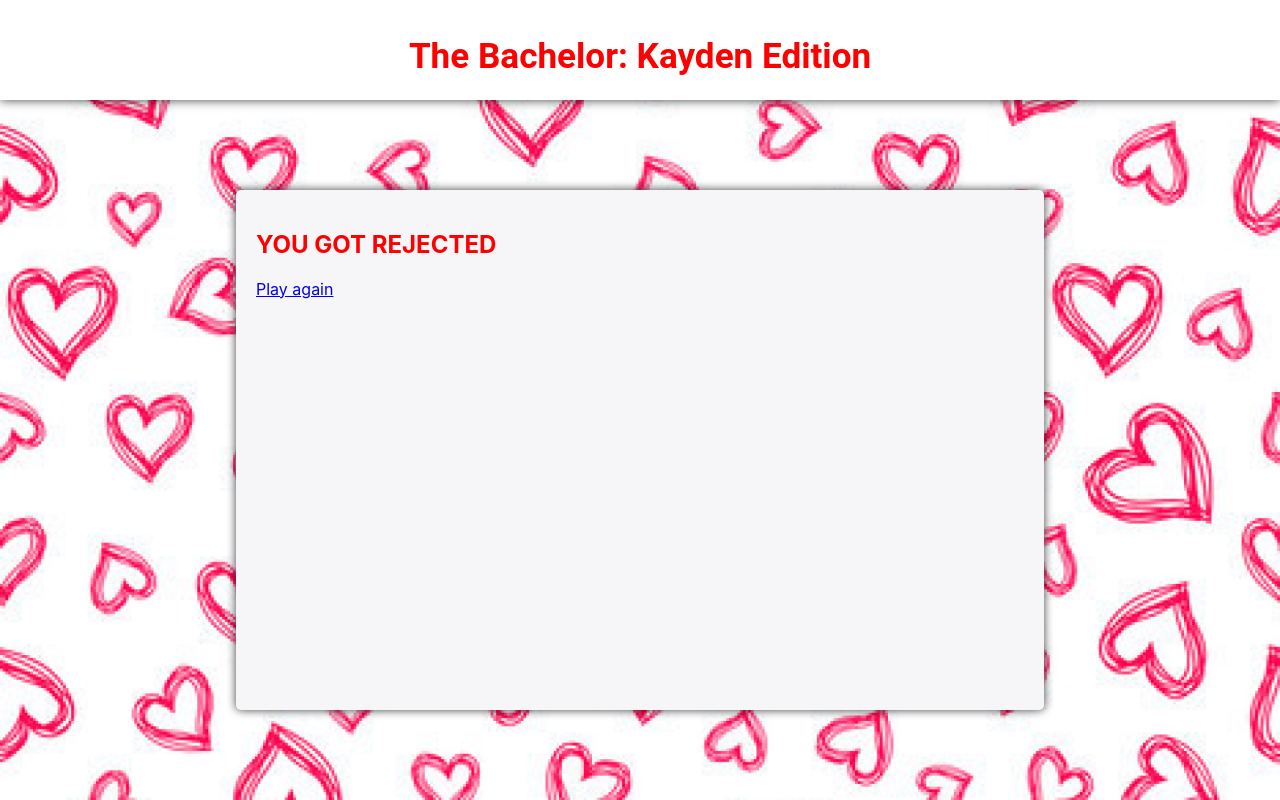
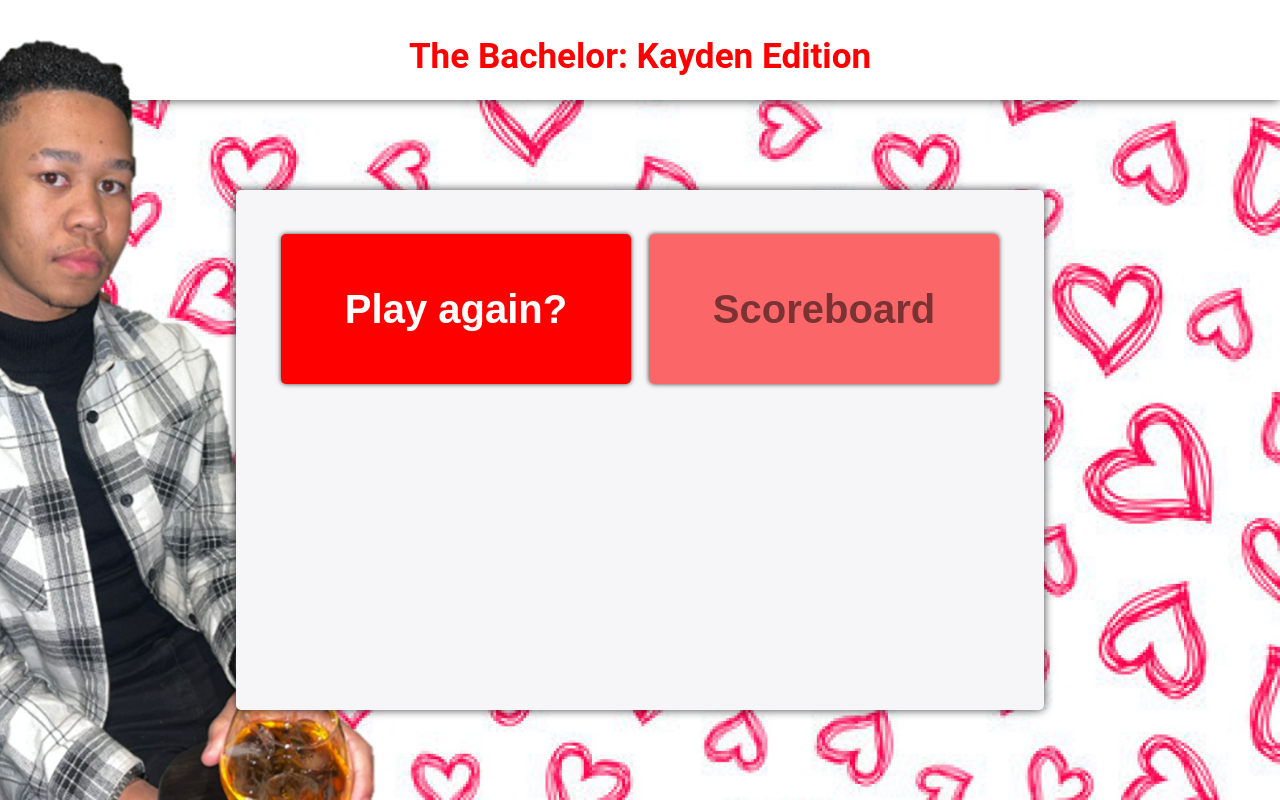
Before and after one commit to Kayden-21/kayden-retro-game, a React (Create React App) app in the folder kayden_bachelor/: page /results in a window 1280 px wide. Built offline with nearby package versions, Linux system fonts and the light colour scheme.

Commit message:
feature/resultsPageWithState: Added in results page with routing of buttons. Can continue. Only needs the auth to link accordingly.

```diff
--- a/kayden_bachelor/src/components/gamePanel/gamePanel.tsx
+++ b/kayden_bachelor/src/components/gamePanel/gamePanel.tsx
@@ -89,10 +89,9 @@ export const GamePanel = ({
   function nextLevelCheck() {
     if ((startPosY + CONSTANTS.KAYDEN_IMAGE_CENTER_LENGTH) === (marriagePicPosition + 60)) {
       setSpeed(gameHandler.nextLevel());
-      console.log('Next level');
     } else {
+      gameHandler.gameOver();
       navigate('/results', {state:{score: gameHandler.state.level -1}})
-      console.log('YOU LOSE')
     }
   }
 
--- a/kayden_bachelor/src/components/gridLayout/gridLayout.tsx
+++ b/kayden_bachelor/src/components/gridLayout/gridLayout.tsx
@@ -1,22 +1,29 @@
 import "./gridLayout.css";
+import {useNavigate} from "react-router-dom";
 
 export type GridLayoutProps = {
   leftChildren?: React.ReactNode;
   rightChildrenText1?: string;
   rightChildrenText2?: string;
+  rightChildrenText3?: string;
 };
 
 export const GridLayout = ({
   leftChildren,
   rightChildrenText1,
   rightChildrenText2,
+  rightChildrenText3
 }: GridLayoutProps) => {
+  const navigate = useNavigate();
   return (
     <section className="grid-layout">
       <section className="left-column">{leftChildren}</section>
       <section className="right-column">
-        <section className="buttonPlay">{rightChildrenText1}</section>
-        <section className="buttonLeaderboard">{rightChildrenText2}</section>
+        <section className="buttonPlay" onClick={()=>{navigate("/play",{state: {
+          newGame: true
+          }})}}>{rightChildrenText1}</section>
+        <section className="buttonLeaderboard" onClick={() => {navigate("/scoreboard")}}>{rightChildrenText2}</section>
+        <section className="buttonLeaderboard" onClick={() => {navigate("/play",{state:{newGame: false}})}}>{rightChildrenText3}</section>
       </section>
     </section>
   );
--- a/kayden_bachelor/src/pages/DashboardPage/dashboardPage.tsx
+++ b/kayden_bachelor/src/pages/DashboardPage/dashboardPage.tsx
@@ -19,6 +19,7 @@ export const DashboardPage = () => {
           leftChildren={<img src={kayden} alt="Kayden" />}
           rightChildrenText1="Play (with rizz)"
           rightChildrenText2="Scoreboard"
+          rightChildrenText3="Continue"
         />
       </BodyPanel>
     </MainLayout>
--- a/kayden_bachelor/src/pages/GamePage/gamePage.tsx
+++ b/kayden_bachelor/src/pages/GamePage/gamePage.tsx
@@ -8,11 +8,13 @@ import {CONSTANTS} from "../../constants";
 import KAYDEN_FACE from '../../assets/images/kaydenFace.png';
 import MARRIAGE from "../../assets/images/marriage.png";
 import {GameHandler} from "../../utilities/gameHandler";
+import {useLocation} from "react-router-dom";
 
 
 export const GamePage = () => {
 
   const [startGame, setStartGame] = useState<Boolean>(false);
+  const {state} = useLocation();
   let gameHandler: GameHandler = new GameHandler();
 
   return (
@@ -28,15 +30,17 @@ export const GamePage = () => {
           </section>
           <p>Lead him to his wedding</p>
           <button className={'ready-button'} onClick={async () => {
-            await gameHandler.initializeGame(true);
-            setStartGame(true);
+            await gameHandler.initializeGame(state.newGame);
+            if(gameHandler.state.linePositions.length !== 0) {
+              setStartGame(true);
+            }
           }}>Ready?
           </button>
 
         </section>
         :
 
-        <GamePanel className="" gameHandler={gameHandler} >
+        <GamePanel className="" gameHandler={gameHandler}>
         </GamePanel>
       }
     </MainLayout>
--- /dev/null
+++ b/kayden_bachelor/src/pages/ResultsPage/resultsPage.css
@@ -0,0 +1,39 @@
+.kaydenImage {
+    object-fit: contain;
+    max-width: 100%;
+    position: fixed;
+    height: 100%;
+}
+
+.results {
+    display: flex;
+    flex-direction: column;
+    justify-content: center;
+    align-items: center;
+    padding: 16px;
+    gap: 10px
+}
+
+.userInteraction {
+    display: flex;
+    flex-direction: row;
+    justify-content: space-around;
+    padding: 8px;
+    width: 100%;
+}
+
+.resultsHeading {
+    font-size: 3rem;
+    color: black;
+}
+
+.playAgain, .scoreBoard {
+    width: 350px;
+    height: 150px;
+    font-size: 40px;
+}
+
+.scoreBoard {
+    background-color: rgba(255, 0, 0, 0.58);
+    color: rgba(0, 0, 0, 0.51);
+}
--- a/kayden_bachelor/src/pages/ResultsPage/resultsPage.tsx
+++ b/kayden_bachelor/src/pages/ResultsPage/resultsPage.tsx
@@ -1,27 +1,41 @@
 import React from "react";
 import "../../assets/css/main.css";
+import "../../components/loginForm/loginForm.css";
+import "./resultsPage.css";
+import KaydenRejected from "../../assets/images/KaydenRejected.png";
 import {MainLayout} from "../../components/baseLayout/baseLayout";
 import {TopPanel} from "../../components/topPanel/topPanel";
 import {BodyPanel} from "../../components/bodyPanel/bodyPanel";
 import {CONSTANTS} from "../../constants";
-import {useLocation} from "react-router-dom";
-
+import {useLocation, useNavigate} from "react-router-dom";
 
 
 export const ResultsPage = () => {
   const {state} = useLocation();
+  const navigate = useNavigate();
 
   return (
     <MainLayout>
       <TopPanel heading={CONSTANTS.MAIN_HEADING}/>
+      <img className={"kaydenImage"} src={KaydenRejected} alt={"This is Kayden rejecting you."}/>
+
       <BodyPanel className="">
-        <h2>YOU GOT REJECTED</h2>
-        {state?.score >= 0 &&
+        <section className={"results"}>
+          {state?.score >= 0 &&
 
-          <h3>{`This is your score: ${state.score}`}</h3>
-        }
-        <a href={'/play'}>Play again</a>
-
+            <h2 className={"resultsHeading"}>{`You got rejected, with a Rizz score of: ${state.score}`}</h2>
+          }
+          <article className={"userInteraction"}>
+            <button className={"playAgain"} onClick={() => {
+              navigate("/play", {state: {newGame: true}})
+            }}>Play again?
+            </button>
+            <button className={"scoreBoard"} onClick={() => {
+              navigate("/scoreboard")
+            }}>Scoreboard
+            </button>
+          </article>
+        </section>
       </BodyPanel>
     </MainLayout>
   );
--- a/kayden_bachelor/src/utilities/gameHandler.ts
+++ b/kayden_bachelor/src/utilities/gameHandler.ts
@@ -1,6 +1,7 @@
-import {getData} from "./db";
+import {deleteData, getData, putData} from "./db";
 import {CONSTANTS, StateType} from "../constants";
 
+//TODO: Replace the "state" key for the DB with {userAuth}_State so that it is user specific.
 export class GameHandler {
   state: StateType;
 
@@ -11,23 +12,38 @@ export class GameHandler {
   async initializeGame(newGame: boolean): Promise<void> {
     if (newGame) {
 
+      this.clearPossibleValuesInState()
       this.randomInitializationForNewGame(this.state);
     } else {
-
       try {
         let fetchedStateFromDb = await getData("state");
 
         if (!fetchedStateFromDb) {
 
+          this.clearPossibleValuesInState()
           this.randomInitializationForNewGame(this.state);
+        }else{
+          this.loadFromPreviousSave(fetchedStateFromDb);
         }
-
-        this.state = fetchedStateFromDb;
       } catch (error) {
 
+        this.clearPossibleValuesInState()
         this.randomInitializationForNewGame(this.state);
       }
     }
+  }
+
+  clearPossibleValuesInState(){
+    this.state.linePositions = [];
+    this.state.score = 0;
+    this.state.level = 1
+  }
+  loadFromPreviousSave(fetchedStateFromDb:any){
+    this.state.level = fetchedStateFromDb.level;
+    this.state.linePositions = fetchedStateFromDb.linePositions;
+    this.state.startPosition = fetchedStateFromDb.startPosition;
+    this.state.marriageImagePosition = fetchedStateFromDb.marriageImagePosition;
+    this.state.score = fetchedStateFromDb.score;
   }
 
   randomInitializationForNewGame(gameState: StateType) {
@@ -58,11 +74,29 @@ export class GameHandler {
     return defaultState;
   }
 
-  nextLevel(){
+  async saveState(){
+    try{
+      await putData("state", this.state)
+    }catch (error){
+      console.log(`Failed saving of state ${error}`);
+    }
+  }
+
+  async gameOver(): Promise<void> {
+    try{
+      //TODO: Add scoreboard saving method here. Need to create a way to store the 10 possible values with the users auth.
+      await deleteData("state")
+    }catch (error){
+      console.log(`Failed deleting of state ${error}`);
+    }
+  }
+
+  nextLevel(): number{
     this.state.level += 1;
     this.state.linePositions = [];
     console.log(this.state.linePositions);
     this.randomInitializationForNewGame(this.state);
+    this.saveState()
     return this.state.level;
   }
 }
```
Also changed, not shown: kayden_bachelor/src/assets/images/KaydenRejected.png (added).
